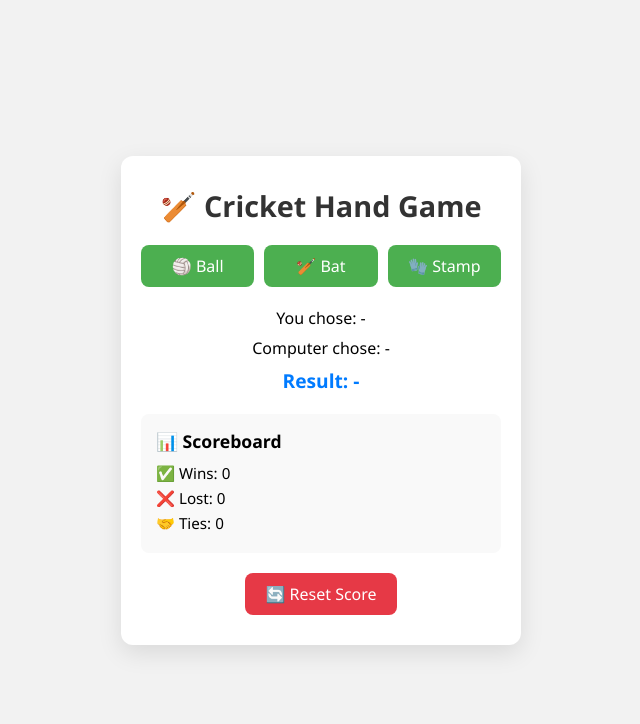
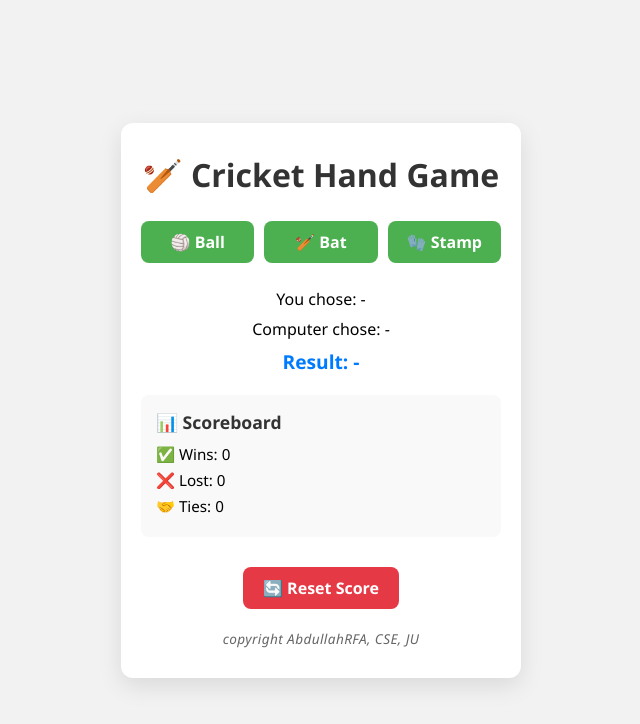
Before and after one commit to AbdullahRFA/Cricket_Hand_Game, a plain HTML site: page index.html in a window 1280 px wide. Shown: the whole page, without its empty margins (319-959 px from the left). Drawn offline with Linux system fonts and the light colour scheme.

Commit message:
added copyright footer

```diff
--- a/index.html
+++ b/index.html
@@ -30,6 +30,7 @@
         </div>
 
         <button class="reset-btn" onclick="resetScore()">🔄 Reset Score</button>
+        <p class="name">copyright AbdullahRFA, CSE, JU</p>
     </div>
 
     <script src="script.js"></script>
--- a/style.css
+++ b/style.css
@@ -25,29 +25,31 @@ body {
 }
 
 h1 {
-    margin-bottom: 20px;
+    margin-bottom: 25px;
     color: #333;
-    font-size: 1.8rem;
+    font-size: 2rem;
+    font-weight: 600;
 }
 
 .choices {
     display: flex;
-    justify-content: space-between;
+    justify-content: center;
     gap: 10px;
-    margin-bottom: 20px;
     flex-wrap: wrap;
+    margin-bottom: 25px;
 }
 
 .choice-btn {
-    flex: 1;
+    flex: 1 1 30%;
     padding: 10px 0;
     font-size: 16px;
+    font-weight: 600;
     border: none;
     background-color: #4CAF50;
     color: white;
     border-radius: 8px;
     cursor: pointer;
-    transition: background 0.3s;
+    transition: background 0.3s ease;
     min-width: 90px;
 }
 
@@ -64,6 +66,7 @@ h1 {
 .status h2 {
     color: #007BFF;
     font-size: 1.2rem;
+    font-weight: 600;
 }
 
 .scoreboard {
@@ -78,10 +81,12 @@ h1 {
 .scoreboard h3 {
     margin-bottom: 10px;
     font-size: 1.1rem;
+    color: #333;
 }
 
 .scoreboard p {
-    margin: 5px 0;
+    margin: 6px 0;
+    font-weight: 500;
 }
 
 .reset-btn {
@@ -91,12 +96,22 @@ h1 {
     border: none;
     border-radius: 8px;
     cursor: pointer;
-    transition: background 0.3s;
+    transition: background 0.3s ease;
     font-size: 1rem;
+    font-weight: 600;
+    margin-top: 10px;
 }
 
 .reset-btn:hover {
     background-color: #d62828;
+}
+
+.name {
+    margin-top: 20px;
+    font-size: 0.85rem;
+    color: #666;
+    font-style: italic;
+    letter-spacing: 0.4px;
 }
 
 /* 📱 Mobile Responsiveness */
@@ -111,7 +126,7 @@ h1 {
     }
 
     h1 {
-        font-size: 1.5rem;
+        font-size: 1.6rem;
     }
 
     .status h2,
@@ -123,4 +138,13 @@ h1 {
     .scoreboard p {
         font-size: 0.9rem;
     }
+
+    .reset-btn {
+        font-size: 0.95rem;
+        padding: 8px 16px;
+    }
+
+    .name {
+        font-size: 0.75rem;
+    }
 }
```
